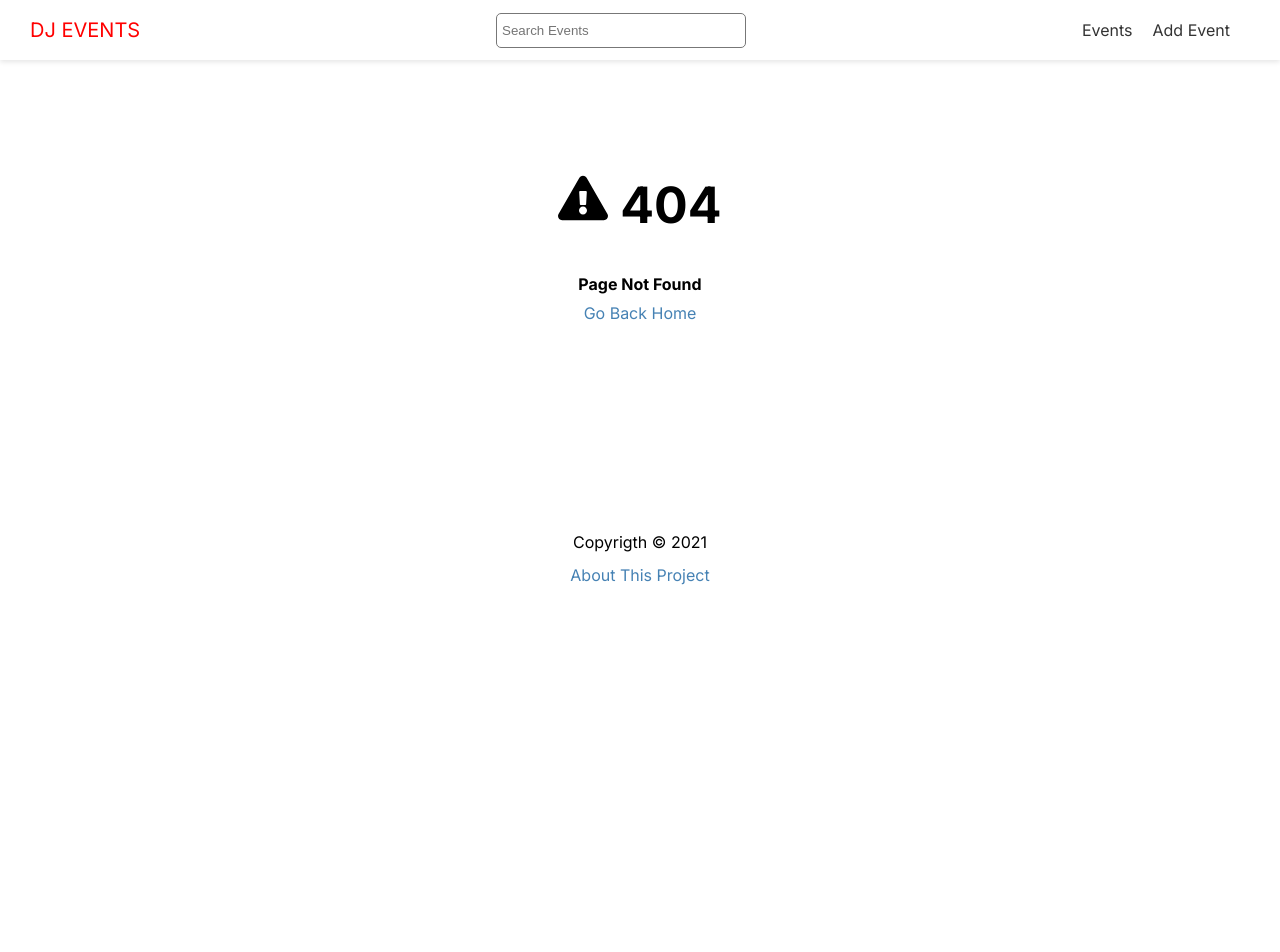
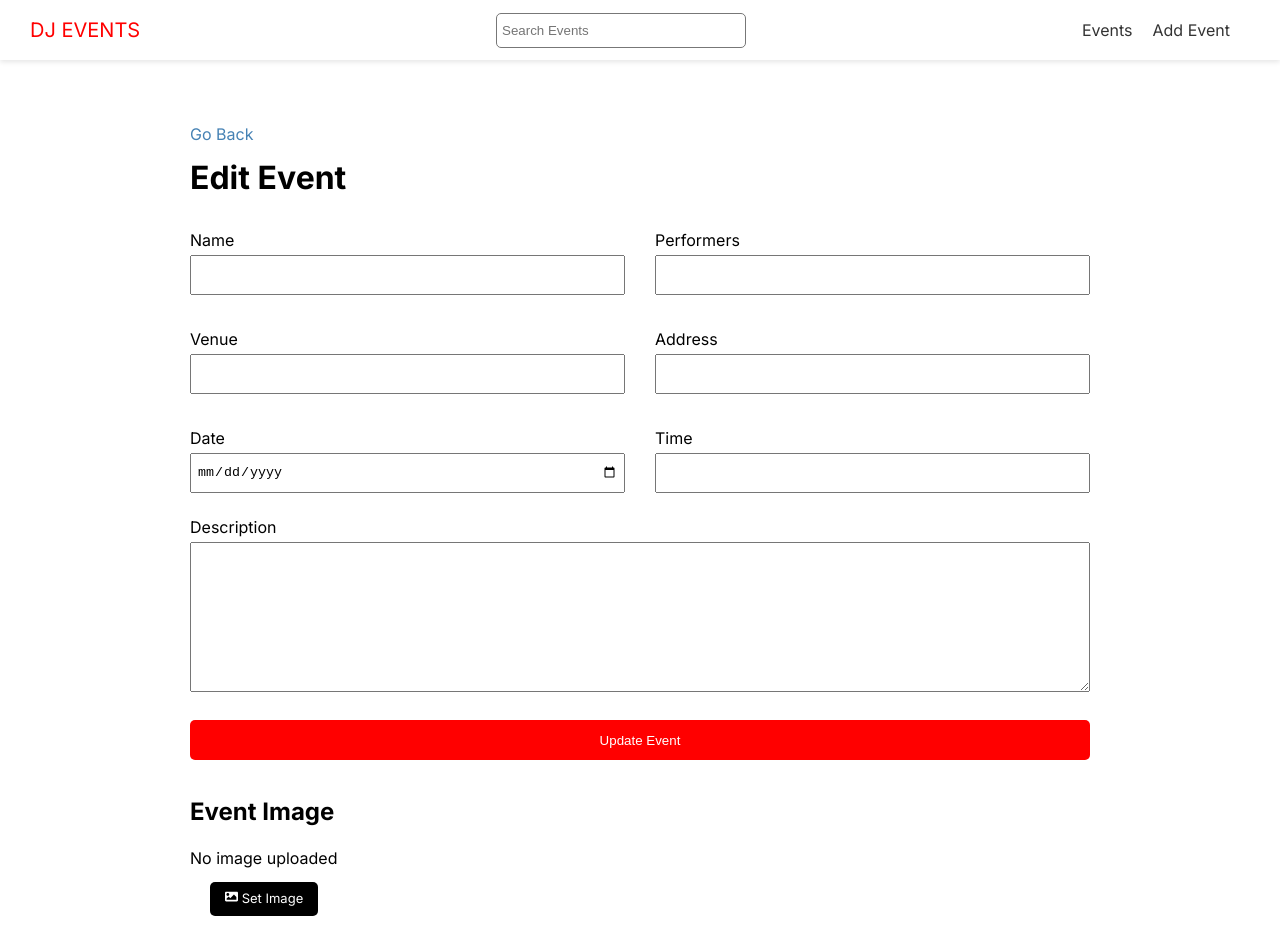
Before and after one commit to 1codingguy/nextJs-project, a Next.js app in the folder dj-events-frontend/: page /events/edit/1 in a window 1280 px wide. Before the commit this address had no page. Shown: the top 952 px of the page. Before the commit the page ends 800 px from the top, so only its background shows below. Built offline with nearby package versions, Linux system fonts and the light colour scheme; no server answers.

Commit message:
Edit event page

```diff
--- /dev/null
+++ b/dj-events-frontend/app/events/edit/[id]/page.tsx
@@ -0,0 +1,189 @@
+'use client'
+
+import { FaImage } from 'react-icons/fa'
+import { ToastContainer, toast } from 'react-toastify'
+import 'react-toastify/dist/ReactToastify.css'
+import { useEffect, useState } from 'react'
+import { useRouter } from 'next/navigation'
+import Link from 'next/link'
+import Image from 'next/image'
+import { API_URL } from '@/app/config'
+import styles from '../../add/AddEventPage.module.css'
+import generateSlug from '@/app/utils/generateSlug'
+import moment from 'moment'
+
+const fields = [
+  'name',
+  'performers',
+  'venue',
+  'address',
+  'date',
+  'time',
+  'description',
+]
+
+type Fields = (typeof fields)[number]
+
+type ValuesType = {
+  [K in Fields]: string
+}
+
+async function getEvent(id: string) {
+  const res = await fetch(`${API_URL}/api/events/${id}?populate=*`, {
+    next: { tags: ['all-events'] },
+  }).then(res => res.json())
+  return res.data
+}
+
+const EditEventPage = ({ params }: { params: { id: string } }) => {
+  const [values, setValues] = useState<ValuesType>({
+    name: '',
+    performers: '',
+    venue: '',
+    address: '',
+    date: '',
+    time: '',
+    description: '',
+  })
+  const [imagePreview, setImagePreview] = useState<string | undefined>(
+    undefined
+  )
+
+  const router = useRouter()
+
+  useEffect(() => {
+    if (params.id) {
+      getEvent(params.id).then(data => {
+        console.log(data.attributes)
+        const {
+          name,
+          performers,
+          venue,
+          address,
+          date,
+          time,
+          description,
+          image,
+        } = data.attributes
+
+        setValues(values => ({
+          ...values,
+          name,
+          performers,
+          venue,
+          address,
+          date,
+          time,
+          description,
+        }))
+
+        const img = image?.data?.attributes?.formats?.thumbnail?.url
+        const imagePreview = img ? img : '/images/event-default.png'
+        setImagePreview(imagePreview)
+      })
+    }
+  }, [params.id])
+
+  const handleSubmit = async (
+    e: React.FormEvent<HTMLFormElement>,
+    id: string
+  ) => {
+    e.preventDefault()
+
+    const hasEmptyFields = Object.values(values).some(value => value === '')
+
+    if (hasEmptyFields) {
+      toast.error('Please fill in all fields')
+      return
+    }
+
+    // Because Strapi V4 has a bug with generating slugs (slugs not generated on create)
+    // Below two lines generate a slug from the name field
+    // No check for uniqueness is done, only a workaround for now
+    const slug = generateSlug(values.name)
+    const valuesWithSlug = { ...values, slug }
+
+    const res = await fetch(`${API_URL}/api/events/${id}`, {
+      method: 'PUT',
+      headers: {
+        'Content-Type': 'application/json',
+      },
+      body: JSON.stringify({
+        data: valuesWithSlug,
+      }),
+    })
+
+    if (!res.ok) {
+      toast.error('Something Went Wrong')
+    } else {
+      const evt = await res.json()
+      router.push(`/events/${slug}`)
+    }
+  }
+
+  const handleInputChange = (
+    e: React.ChangeEvent<HTMLInputElement | HTMLTextAreaElement>
+  ) => {
+    const { name, value } = e.target
+    setValues({ ...values, [name]: value })
+  }
+
+  return (
+    <>
+      <Link href='/events'>Go Back</Link>
+      <h1>Edit Event</h1>
+      <ToastContainer />
+      <form onSubmit={e => handleSubmit(e, params.id)} className={styles.form}>
+        <div className={styles.grid}>
+          {fields.slice(0, -1).map(field => (
+            <div key={field}>
+              <label htmlFor={field}>
+                {field.charAt(0).toUpperCase() + field.slice(1)}
+              </label>
+              <input
+                type={field === 'date' ? 'date' : 'text'}
+                id={field}
+                name={field}
+                value={
+                  field == 'date'
+                    ? moment(values[field]).format('yyyy-MM-DD')
+                    : values[field]
+                }
+                onChange={handleInputChange}
+              />
+            </div>
+          ))}
+        </div>
+
+        <div>
+          <label htmlFor='description'>Description</label>
+          <textarea
+            id='description'
+            name='description'
+            value={values.description}
+            onChange={handleInputChange}
+          ></textarea>
+        </div>
+
+        <input type='submit' value='Update Event' className='btn' />
+      </form>
+
+      <h2>Event Image</h2>
+      {imagePreview ? (
+        <Image src={imagePreview} width={170} height={100} alt='event image' />
+      ) : (
+        <div>
+          <p>No image uploaded</p>
+        </div>
+      )}
+
+      <div>
+        <button className='btn-secondary'>
+          <FaImage /> Set Image
+        </button>
+      </div>
+    </>
+  )
+}
+
+export default EditEventPage
--- a/dj-events-frontend/package.json
+++ b/dj-events-frontend/package.json
@@ -9,6 +9,7 @@
     "lint": "next lint"
   },
   "dependencies": {
+    "moment": "^2.30.1",
     "next": "14.0.4",
     "qs": "^6.11.2",
     "react": "^18",
```
Also changed, not shown: 1 other file (tests, documents, lock files or other folders).
